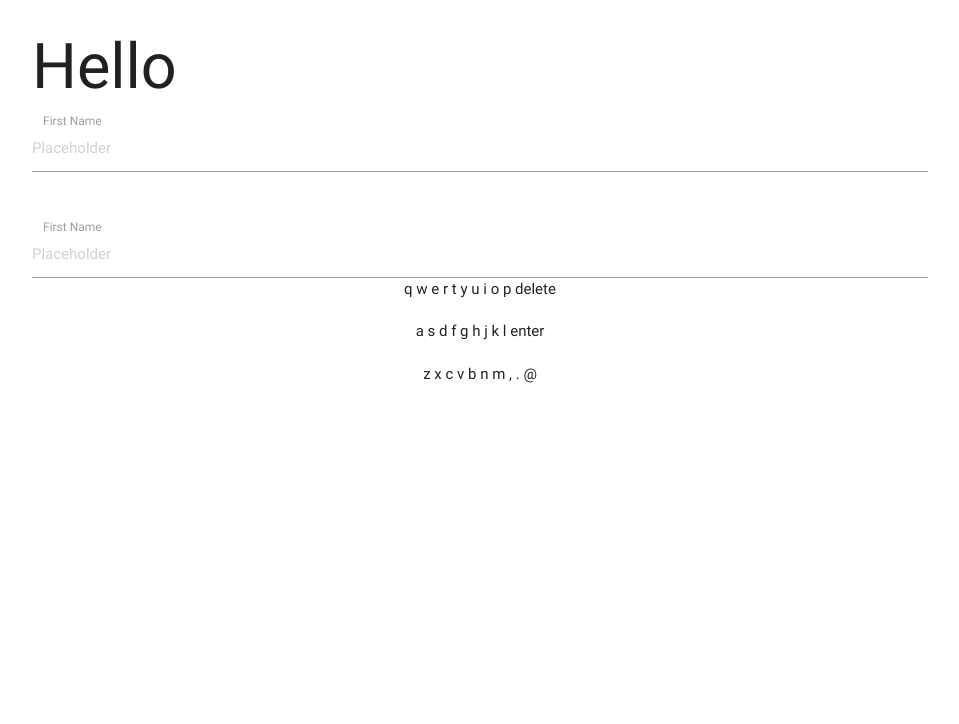
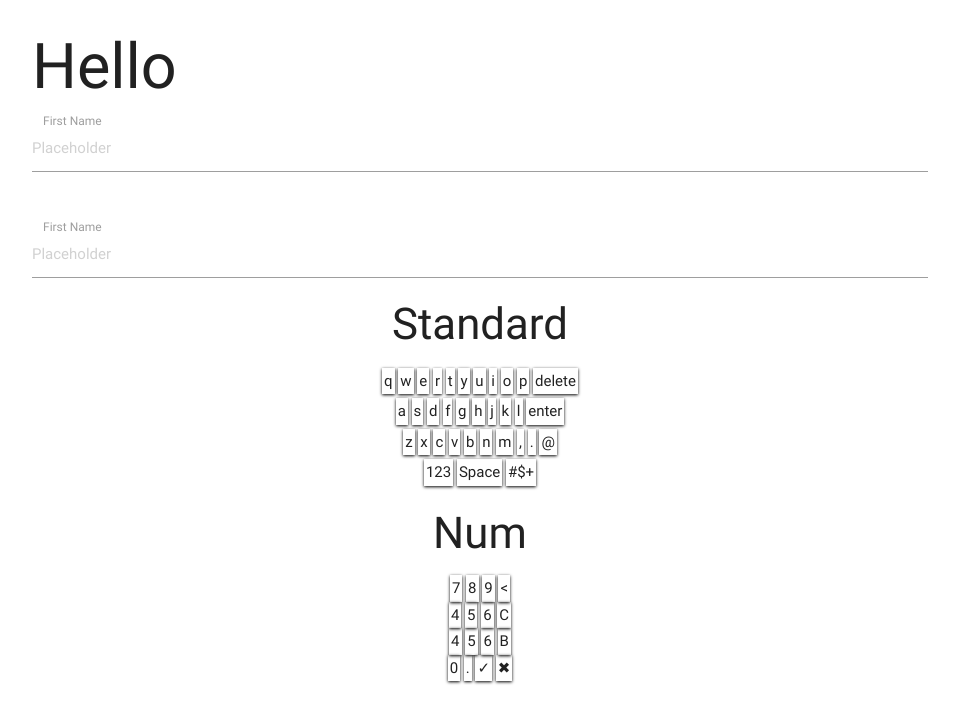
Before and after one commit to ev-devs/jboard, a website: page index.html in a window 1280 px wide. Shown: the whole page, without its empty margins (160-1119 px from the left). Drawn offline with nearby package versions, Linux system fonts and the light colour scheme.

Commit message:
working on keyboard UI

```diff
--- a/index.html
+++ b/index.html
@@ -9,6 +9,8 @@
 
     </head>
     <body>
+
+
 
 
         <div class="container">
@@ -30,52 +32,86 @@
         </div>
 
 
-        <div class="container center" id="standard-jboard-container">
-            <div class="row" id="row-1">
-                <div class="key" id="q" style="display : inline-block">q</div>
-                <div class="key" id="w" style="display : inline-block">w</div>
-                <div class="key" id="e" style="display : inline-block">e</div>
-                <div class="key" id="r" style="display : inline-block">r</div>
-                <div class="key" id="t" style="display : inline-block">t</div>
-                <div class="key" id="y" style="display : inline-block">y</div>
-                <div class="key" id="u" style="display : inline-block">u</div>
-                <div class="key" id="i" style="display : inline-block">i</div>
-                <div class="key" id="o" style="display : inline-block">o</div>
-                <div class="key" id="y" style="display : inline-block">p</div>
-                <div class="key" id="delete" style="display : inline-block">delete</div>
+
+        <h3 class="center">Standard</h3>
+
+        <div class="container center standard-jboard-container" id="standard-jboard-container">
+            <div class="row standard-row" id="standard-row-1" style="margin : 0">
+                <div class="jboard-key" id="q" style="display : inline-block">q</div>
+                <div class="jboard-key" id="w" style="display : inline-block">w</div>
+                <div class="jboard-key" id="e" style="display : inline-block">e</div>
+                <div class="jboard-key" id="r" style="display : inline-block">r</div>
+                <div class="jboard-key" id="t" style="display : inline-block">t</div>
+                <div class="jboard-key" id="y" style="display : inline-block">y</div>
+                <div class="jboard-key" id="u" style="display : inline-block">u</div>
+                <div class="jboard-key" id="i" style="display : inline-block">i</div>
+                <div class="jboard-key" id="o" style="display : inline-block">o</div>
+                <div class="jboard-key" id="y" style="display : inline-block">p</div>
+                <div class="jboard-key" id="delete" style="display : inline-block">delete</div>
             </div>
 
-            <div class="row" id="row-2">
-                <div class="key" id="a" style="display : inline-block">a</div>
-                <div class="key" id="s" style="display : inline-block">s</div>
-                <div class="key" id="d" style="display : inline-block">d</div>
-                <div class="key" id="f" style="display : inline-block">f</div>
-                <div class="key" id="g" style="display : inline-block">g</div>
-                <div class="key" id="h" style="display : inline-block">h</div>
-                <div class="key" id="j" style="display : inline-block">j</div>
-                <div class="key" id="k" style="display : inline-block">k</div>
-                <div class="key" id="l" style="display : inline-block">l</div>
-                <div class="key" id="enter" style="display : inline-block">enter</div>
+            <div class="row  standard-row" id="row-2" style="margin : 0">
+                <div class="jboard-key" id="a" style="display : inline-block">a</div>
+                <div class="jboard-key" id="s" style="display : inline-block">s</div>
+                <div class="jboard-key" id="d" style="display : inline-block">d</div>
+                <div class="jboard-key" id="f" style="display : inline-block">f</div>
+                <div class="jboard-key" id="g" style="display : inline-block">g</div>
+                <div class="jboard-key" id="h" style="display : inline-block">h</div>
+                <div class="jboard-key" id="j" style="display : inline-block">j</div>
+                <div class="jboard-key" id="k" style="display : inline-block">k</div>
+                <div class="jboard-key" id="l" style="display : inline-block">l</div>
+                <div class="jboard-key" id="enter" style="display : inline-block">enter</div>
             </div>
 
-            <div class="row" id="row-3">
-                <div class="key" id="z" style="display : inline-block">z</div>
-                <div class="key" id="x" style="display : inline-block">x</div>
-                <div class="key" id="c" style="display : inline-block">c</div>
-                <div class="key" id="v" style="display : inline-block">v</div>
-                <div class="key" id="b" style="display : inline-block">b</div>
-                <div class="key" id="n" style="display : inline-block">n</div>
-                <div class="key" id="m" style="display : inline-block">m</div>
-                <div class="key" id="," style="display : inline-block">,</div>
-                <div class="key" id="." style="display : inline-block">.</div>
-                <div class="key" id="@" style="display : inline-block">@</div>
+            <div class="row standard-row" id="row-3" style="margin : 0">
+                <div class="jboard-key" id="z" style="display : inline-block">z</div>
+                <div class="jboard-key" id="x" style="display : inline-block">x</div>
+                <div class="jboard-key" id="c" style="display : inline-block">c</div>
+                <div class="jboard-key" id="v" style="display : inline-block">v</div>
+                <div class="jboard-key" id="b" style="display : inline-block">b</div>
+                <div class="jboard-key" id="n" style="display : inline-block">n</div>
+                <div class="jboard-key" id="m" style="display : inline-block">m</div>
+                <div class="jboard-key" id="," style="display : inline-block">,</div>
+                <div class="jboard-key" id="." style="display : inline-block">.</div>
+                <div class="jboard-key" id="@" style="display : inline-block">@</div>
             </div>
+
+            <div class="row standard-row" id="row-3" style="margin : 0">
+                <div class="jboard-key" id="123" style="display : inline-block">123</div>
+                <div class="jboard-key" id="space" style="display : inline-block">Space</div>
+                <div class="jboard-key" id="#$+" style="display : inline-block">#$+</div>
+            </div>
+
         </div>
 
 
+        <h3 class="center">Num</h3>
 
-        <div class="container center" id="num-jboard-container">
-
+        <div class="container center num-jboard-container" id="num-jboard-container">
+            <div class="row" id="row-1" style="margin : 0">
+                <div class="jboard-key" id="7" style="display : inline-block">7</div>
+                <div class="jboard-key" id="8" style="display : inline-block">8</div>
+                <div class="jboard-key" id="7" style="display : inline-block">9</div>
+                <div class="jboard-key" id="backspace" style="display : inline-block"> < </div>
+            </div>
+            <div class="row" id="row-2" style="margin : 0">
+                <div class="jboard-key" id="4" style="display : inline-block">4</div>
+                <div class="jboard-key" id="5" style="display : inline-block">5</div>
+                <div class="jboard-key" id="6" style="display : inline-block">6</div>
+                <div class="jboard-key" id="clear" style="display : inline-block"> C </div>
+            </div>
+            <div class="row" id="row-3" style="margin : 0">
+                <div class="jboard-key" id="1" style="display : inline-block">4</div>
+                <div class="jboard-key" id="2" style="display : inline-block">5</div>
+                <div class="jboard-key" id="3" style="display : inline-block">6</div>
+                <div class="jboard-key" id="blank" style="display : inline-block"> B </div>
+            </div>
+            <div class="row" id="row-4" style="margin : 0">
+                <div class="jboard-key" id="0" style="display : inline-block">0</div>
+                <div class="jboard-key" id="dot" style="display : inline-block">.</div>
+                <div class="jboard-key" id="accept" style="display : inline-block"> ✓ </div>
+                <div class="jboard-key" id="reject" style="display : inline-block"> ✖ </div>
+            </div>
         </div>
 
 
@@ -85,6 +121,7 @@
             $('#keyboard-2').jboard('num');
         </script>
 
+        <link rel="stylesheet" href="jboard.css" media="screen" title="no title" charset="utf-8">
 
     </body>
 </html>
--- /dev/null
+++ b/jboard.css
@@ -0,0 +1,16 @@
+.jboard-key {
+    margin: : 6px 6px;
+    padding : 2px;
+    text-shadow: 0px 1px 1px #ffffff;
+    box-shadow: 0px 1px 3px #000000;
+}
+
+
+.standard-jboard-container {
+
+}
+
+.standard-row{
+    width: 100%;
+    padding: 2px;
+}
```
Also changed, not shown: jboard.js (line endings or trailing spaces).
